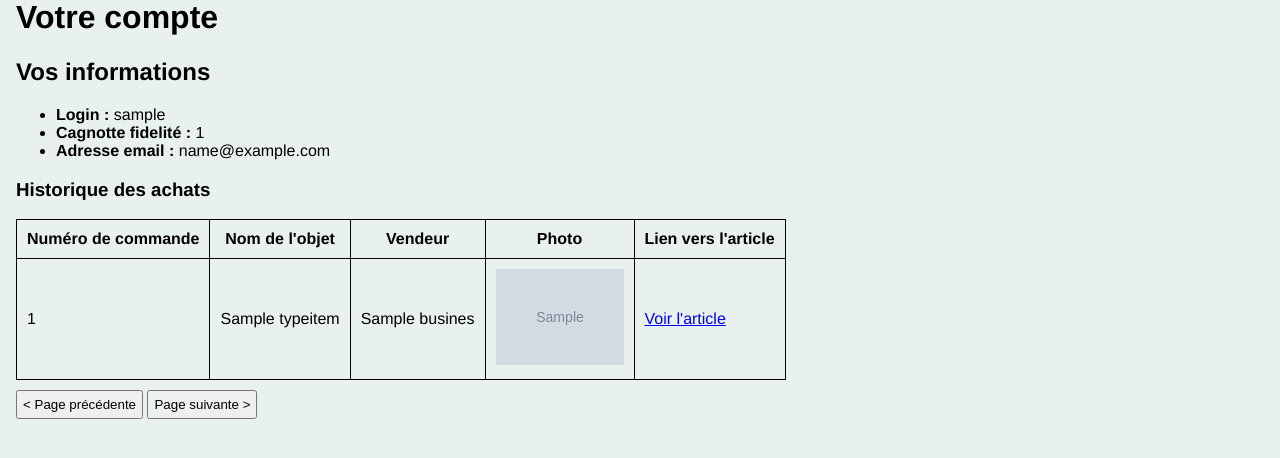
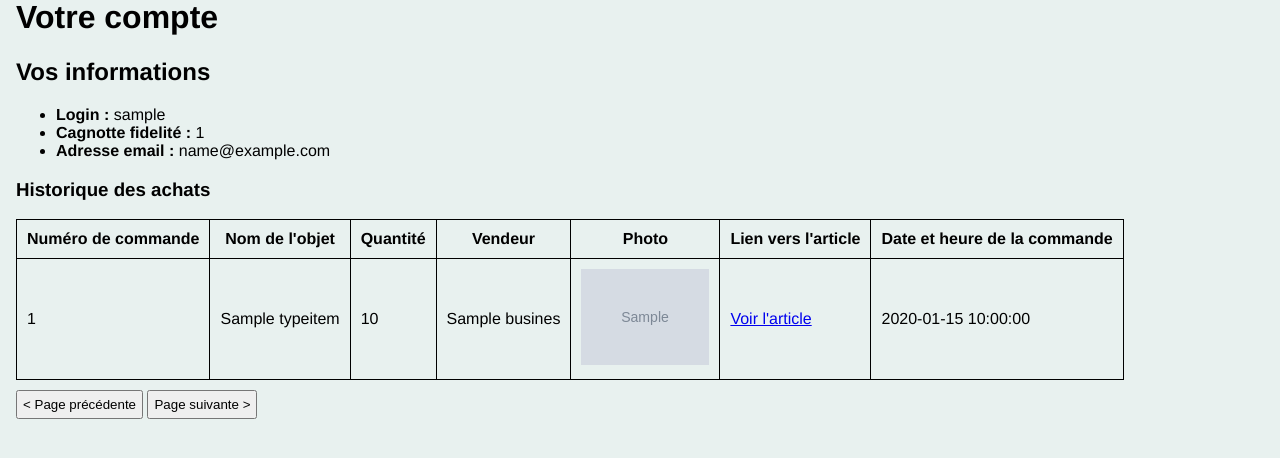
Before and after one commit to qaniere/SAE_2.2, a PHP site: page /customer/account.php in a window 1280 px wide. Shown: the part 169-627 px from the top of the page. Run offline with PHP 8.4, Linux system fonts and the light colour scheme; the visitor is signed in with stand-in values (Sample User, id 1); data comes from the database, SQL or seed files in the repository; tables that the repository leaves empty hold one stand-in row (values such as "Sample post"); grey boxes marked "Sample" are stand-in pictures; data that the repository does not hold is empty.

Commit message:
Add more informations and responsive to account.php

```diff
--- a/customer/account.php
+++ b/customer/account.php
@@ -77,16 +77,19 @@
 
                 //Getting the order history
                 echo "<h3>Historique des achats</h3>";
+                echo "<div id='history-container'>";
                 echo "<table>";
                 echo "<tr>";
                 echo "<th>Numéro de commande</th>";
                 echo "<th>Nom de l'objet</th>";
+                echo "<th>Quantité</th>";
                 echo "<th>Vendeur</th>";
                 echo "<th>Photo</th>";
                 echo "<th>Lien vers l'article</th>";
+                echo "<th>Date et heure de la commande</th>";
                 echo "</tr>";
 
-                $stmt = $db->prepare("SELECT CustomerOrder.id AS OrderID, TypeItem.id AS id, TypeItem.name AS itemName, TypeItem.file_extension AS file_extension, Business.name AS businessName, CustomerOrder.quantity, price FROM CustomerOrder JOIN BusinessSell ON CustomerOrder.businessID = BusinessSell.business AND CustomerOrder.itemID = BusinessSell.typeItem JOIN Business ON CustomerOrder.businessID = Business.id JOIN TypeItem ON CustomerOrder.itemID = TypeItem.id WHERE CustomerID = ? LIMIT 10 OFFSET ?");
+                $stmt = $db->prepare("SELECT CustomerOrder.id AS OrderID, TypeItem.id AS id, TypeItem.name AS itemName, TypeItem.file_extension AS file_extension, Business.name AS businessName, CustomerOrder.quantity, price, CustomerOrder.date FROM CustomerOrder JOIN BusinessSell ON CustomerOrder.businessID = BusinessSell.business AND CustomerOrder.itemID = BusinessSell.typeItem JOIN Business ON CustomerOrder.businessID = Business.id JOIN TypeItem ON CustomerOrder.itemID = TypeItem.id WHERE CustomerID = ? LIMIT 10 OFFSET ?");
                 $stmt->bind_param("ii", $_SESSION["id"], $offset);
                 $stmt->execute();
                 $result = $stmt->get_result();
@@ -99,17 +102,21 @@
                     $price = $row["price"]*$quantity;
                     $id = $row["id"];
                     $file_extension = $row["file_extension"];
+                    $date =$row["date"];
 
                     echo "<tr>";
                     echo "<td>$order_id</td>";
                     echo "<td>$item_name</td>";
+                    echo "<td>$quantity</td>";
                     echo "<td>$business_name</td>";
                     echo "<td><img class='history-image'src='../catalog_pictures/$id.$file_extension'></td>";
                     echo "<td><a href='../common/item_display.php?item=$id'>Voir l'article</a></td>";
+                    echo "<td>$date</td>";
                     echo "</tr>";
                 }
 
                 echo "</table>";
+                echo "</div>";
 
                 echo "<form action='../customer/account.php' method='get'>
                     <button type='submit' name='history' value='previous'>< Page précédente</button>
--- a/style/account.css
+++ b/style/account.css
@@ -1,6 +1,6 @@
 table {
+    margin-bottom: 10px;
     border-collapse: collapse;
-    margin-bottom: 10px;
 }
 
 th, td {
@@ -13,6 +13,10 @@ th, td {
     margin: 1em;
 }
 
+#history-container {
+    overflow: scroll;
+}
+
 
 .history-image {
     height: 6em;
```
